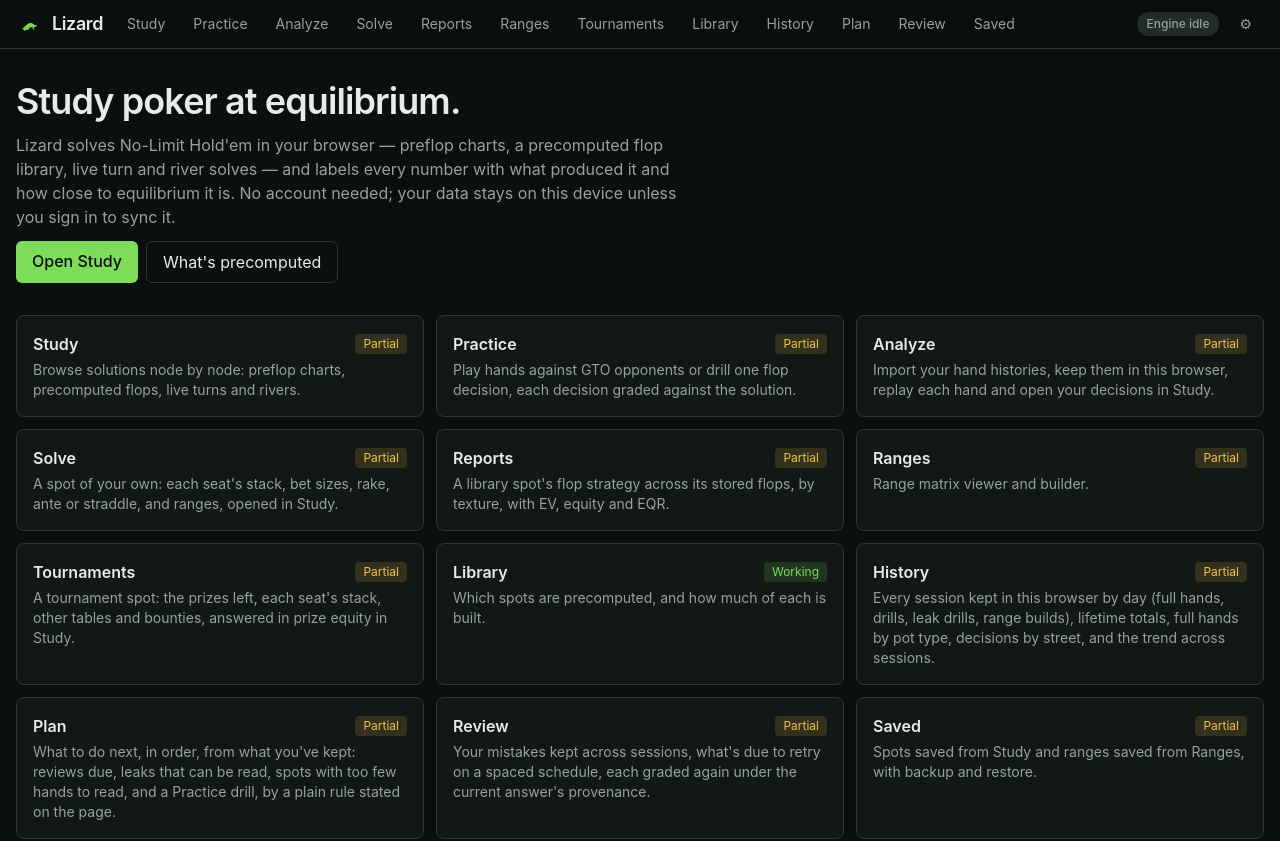
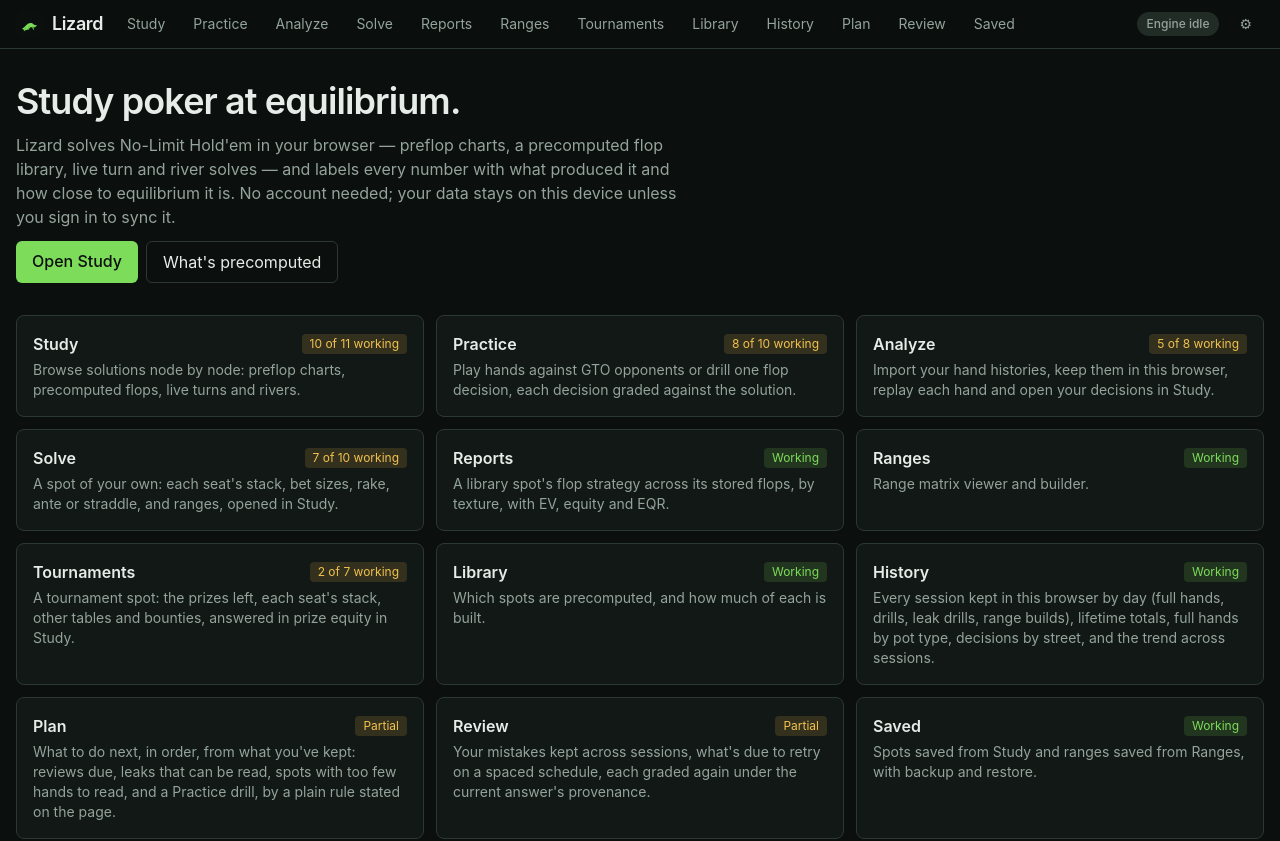
Before and after one commit to michaellhan/lizard, a React (Vite) app in the folder web/: page / in a window 1280 px wide. Shown: the top 841 px of the page. Built offline with nearby package versions, Linux system fonts and the light colour scheme.

Commit message:
The home page's badges follow the feature matrix: each page lists the rows it delivers and reads Working only when all are, else how many of them are, the rest named in its label; a test fails when routes.ts and FEATURE_MATRIX.md disagree (every card had read Partial from a fixed status)

```diff
--- a/web/src/app/routes.ts
+++ b/web/src/app/routes.ts
@@ -8,27 +8,97 @@ export interface RouteDef {
   label: string;
   /** shown in the primary nav */
   nav: boolean;
+  /** a page with `rows` takes its status from them (`routeGrade`); this is the status of one with none */
   status: RouteStatus;
   summary: string;
+  /** the docs/FEATURE_MATRIX.md rows this page delivers, by name: its badge is theirs (routes.test.ts checks the grades) */
+  rows?: string[];
+}
+
+export type Grade = "WORKING" | "PARTIAL" | "APPROXIMATE" | "NOT IMPLEMENTED";
+
+/** The Lizard grade of each row a page names, as docs/FEATURE_MATRIX.md has it. routes.test.ts reads the matrix and
+ * fails where one differs, so a regrade there has to be made here too. */
+export const GRADES: Record<string, Grade> = {
+  "Solution browser": "WORKING",
+  Preflop: "APPROXIMATE",
+  Postflop: "WORKING",
+  "Range matrices": "WORKING",
+  "Combo view": "WORKING",
+  "Frequencies & EV": "WORKING",
+  "Equity & EQR": "WORKING",
+  "Range comparison": "WORKING",
+  Filters: "WORKING",
+  "Node navigation": "WORKING",
+  "Aggregate reports": "WORKING",
+  "Preflop trainer": "APPROXIMATE",
+  "Postflop trainer": "WORKING",
+  "Full-hand play": "WORKING",
+  Drills: "WORKING",
+  "Custom drills": "WORKING",
+  "Exploit practice": "WORKING",
+  "Range-builder trainer": "WORKING",
+  Multitabling: "WORKING",
+  "EV-loss scoring": "PARTIAL",
+  "Session stats": "WORKING",
+  "Coaching / feedback": "WORKING",
+  "Hand-history import": "WORKING",
+  "Bulk upload": "WORKING",
+  "Decision grading": "PARTIAL",
+  "Leak finding": "PARTIAL",
+  "Frequency comparison vs GTO": "WORKING",
+  Results: "WORKING",
+  Reports: "PARTIAL",
+  "Saved hands": "WORKING",
+  "Preflop solves": "APPROXIMATE",
+  "Postflop solves": "WORKING",
+  "Heads-up": "WORKING",
+  Multiway: "PARTIAL",
+  "Custom ranges": "WORKING",
+  "Stacks & bet sizes": "WORKING",
+  "Node locking": "PARTIAL",
+  Rake: "WORKING",
+  "Automatic sizing": "WORKING",
+  "Convergence display": "WORKING",
+  ICM: "PARTIAL",
+  "MTT / final table": "PARTIAL",
+  Satellites: "APPROXIMATE",
+  "KO / PKO": "PARTIAL",
+  "Mystery bounty": "APPROXIMATE",
+  "Payout structures": "WORKING",
+  "Bubble factors": "WORKING",
+  PLO4: "PARTIAL",
+  "Saved solutions": "WORKING",
+  "Study plans": "PARTIAL",
+  "Preferences / progress": "WORKING",
+  "Solution comparisons": "WORKING",
+};
+
+/** A page's badge: working only where every row it names is WORKING, else how many are, and the others by grade. */
+export function routeGrade(r: RouteDef): { status: RouteStatus; working: number; total: number; others: [string, Grade][] } {
+  if (!r.rows?.length) return { status: r.status, working: 0, total: 0, others: [] };
+  const graded = r.rows.map((n) => [n, GRADES[n] ?? "NOT IMPLEMENTED"] as [string, Grade]);
+  const others = graded.filter(([, g]) => g !== "WORKING");
+  return { status: others.length ? "partial" : "working", working: graded.length - others.length, total: graded.length, others };
 }
 
 export const ROUTES: RouteDef[] = [
   { path: "", label: "Home", nav: false, status: "working", summary: "Overview" },
-  { path: "study", label: "Study", nav: true, status: "partial", summary: "Browse solutions node by node: preflop charts, precomputed flops, live turns and rivers." },
-  { path: "practice", label: "Practice", nav: true, status: "partial", summary: "Play hands against GTO opponents or drill one flop decision, each decision graded against the solution." },
-  { path: "analyze", label: "Analyze", nav: true, status: "partial", summary: "Import your hand histories, keep them in this browser, replay each hand and open your decisions in Study." },
-  { path: "solve", label: "Solve", nav: true, status: "partial", summary: "A spot of your own: each seat's stack, bet sizes, rake, ante or straddle, and ranges, opened in Study." },
-  { path: "reports", label: "Reports", nav: true, status: "partial", summary: "A library spot's flop strategy across its stored flops, by texture, with EV, equity and EQR." },
-  { path: "ranges", label: "Ranges", nav: true, status: "partial", summary: "Range matrix viewer and builder." },
-  { path: "tournaments", label: "Tournaments", nav: true, status: "partial", summary: "A tournament spot: the prizes left, each seat's stack, other tables and bounties, answered in prize equity in Study." },
-  { path: "compare", label: "Compare", nav: false, status: "partial", summary: "Two spots side by side (a tournament in chip EV, with and without rake, two stacks): the actions, the range and each hand class's change, each side with its own source." },
-  { path: "equity", label: "PLO equity", nav: false, status: "partial", summary: "PLO4 hand and range equity, exact or Monte Carlo, each number labelled as such: a calculator, not a solver." },
-  { path: "plo", label: "PLO river", nav: false, status: "partial", summary: "One heads-up PLO4 river solved exactly at the sizes you list, from ranges you type. No earlier street is solved, and there's no rake." },
+  { path: "study", label: "Study", nav: true, status: "partial", summary: "Browse solutions node by node: preflop charts, precomputed flops, live turns and rivers.", rows: ["Solution browser", "Preflop", "Postflop", "Range matrices", "Combo view", "Frequencies & EV", "Equity & EQR", "Range comparison", "Filters", "Node navigation", "Range-builder trainer"] },
+  { path: "practice", label: "Practice", nav: true, status: "partial", summary: "Play hands against GTO opponents or drill one flop decision, each decision graded against the solution.", rows: ["Preflop trainer", "Postflop trainer", "Full-hand play", "Drills", "Custom drills", "Exploit practice", "Multitabling", "EV-loss scoring", "Session stats", "Coaching / feedback"] },
+  { path: "analyze", label: "Analyze", nav: true, status: "partial", summary: "Import your hand histories, keep them in this browser, replay each hand and open your decisions in Study.", rows: ["Hand-history import", "Bulk upload", "Decision grading", "Leak finding", "Frequency comparison vs GTO", "Results", "Reports", "Saved hands"] },
+  { path: "solve", label: "Solve", nav: true, status: "partial", summary: "A spot of your own: each seat's stack, bet sizes, rake, ante or straddle, and ranges, opened in Study.", rows: ["Preflop solves", "Postflop solves", "Heads-up", "Multiway", "Custom ranges", "Stacks & bet sizes", "Node locking", "Rake", "Automatic sizing", "Convergence display"] },
+  { path: "reports", label: "Reports", nav: true, status: "partial", summary: "A library spot's flop strategy across its stored flops, by texture, with EV, equity and EQR.", rows: ["Aggregate reports"] },
+  { path: "ranges", label: "Ranges", nav: true, status: "partial", summary: "Range matrix viewer and builder.", rows: ["Range matrices", "Custom ranges"] },
+  { path: "tournaments", label: "Tournaments", nav: true, status: "partial", summary: "A tournament spot: the prizes left, each seat's stack, other tables and bounties, answered in prize equity in Study.", rows: ["ICM", "MTT / final table", "Satellites", "KO / PKO", "Mystery bounty", "Payout structures", "Bubble factors"] },
+  { path: "compare", label: "Compare", nav: false, status: "partial", summary: "Two spots side by side (a tournament in chip EV, with and without rake, two stacks): the actions, the range and each hand class's change, each side with its own source.", rows: ["Solution comparisons"] },
+  { path: "equity", label: "PLO equity", nav: false, status: "partial", summary: "PLO4 hand and range equity, exact or Monte Carlo, each number labelled as such: a calculator, not a solver.", rows: ["PLO4"] },
+  { path: "plo", label: "PLO river", nav: false, status: "partial", summary: "One heads-up PLO4 river solved exactly at the sizes you list, from ranges you type. No earlier street is solved, and there's no rake.", rows: ["PLO4"] },
   { path: "library", label: "Library", nav: true, status: "working", summary: "Which spots are precomputed, and how much of each is built." },
-  { path: "history", label: "History", nav: true, status: "partial", summary: "Every session kept in this browser by day (full hands, drills, leak drills, range builds), lifetime totals, full hands by pot type, decisions by street, and the trend across sessions." },
-  { path: "plan", label: "Plan", nav: true, status: "partial", summary: "What to do next, in order, from what you've kept: reviews due, leaks that can be read, spots with too few hands to read, and a Practice drill, by a plain rule stated on the page." },
-  { path: "review", label: "Review", nav: true, status: "partial", summary: "Your mistakes kept across sessions, what's due to retry on a spaced schedule, each graded again under the current answer's provenance." },
-  { path: "saved", label: "Saved", nav: true, status: "partial", summary: "Spots saved from Study and ranges saved from Ranges, with backup and restore." },
+  { path: "history", label: "History", nav: true, status: "partial", summary: "Every session kept in this browser by day (full hands, drills, leak drills, range builds), lifetime totals, full hands by pot type, decisions by street, and the trend across sessions.", rows: ["Session stats", "Preferences / progress"] },
+  { path: "plan", label: "Plan", nav: true, status: "partial", summary: "What to do next, in order, from what you've kept: reviews due, leaks that can be read, spots with too few hands to read, and a Practice drill, by a plain rule stated on the page.", rows: ["Study plans"] },
+  { path: "review", label: "Review", nav: true, status: "partial", summary: "Your mistakes kept across sessions, what's due to retry on a spaced schedule, each graded again under the current answer's provenance.", rows: ["Study plans"] },
+  { path: "saved", label: "Saved", nav: true, status: "partial", summary: "Spots saved from Study and ranges saved from Ranges, with backup and restore.", rows: ["Saved solutions", "Saved hands"] },
   { path: "engine", label: "Engine", nav: false, status: "working", summary: "Solver runtime status, threads, versions and diagnostics." },
   { path: "settings", label: "Settings", nav: false, status: "working", summary: "Solver mode, backend, library source and display." },
 ];
--- a/web/src/features/home/HomePage.tsx
+++ b/web/src/features/home/HomePage.tsx
@@ -1,5 +1,5 @@
 import { Link } from "react-router";
-import { ROUTES, type RouteStatus } from "@/app/routes";
+import { routeGrade, ROUTES, type RouteDef, type RouteStatus } from "@/app/routes";
 
 const BADGE: Record<RouteStatus, { text: string; cls: string }> = {
   working: { text: "Working", cls: "bg-accent/15 text-accent" },
@@ -31,7 +31,7 @@ export function HomePage() {
           <Link key={r.path} to={`/${r.path}`} className="rounded-lg border border-border bg-surface p-4 hover:border-accent/50">
             <div className="flex items-center justify-between gap-2">
               <h2 className="font-semibold">{r.label}</h2>
-              <span className={`rounded px-2 py-0.5 text-xs ${BADGE[r.status].cls}`}>{BADGE[r.status].text}</span>
+              <Badge r={r} />
             </div>
             <p className="mt-1 text-sm text-muted">{r.summary}</p>
           </Link>
@@ -51,3 +51,17 @@ export function HomePage() {
     </div>
   );
 }
+
+/** A page's badge from the feature matrix's rows it delivers: "Working" only where all are, else how many are, the
+ * others named with their grades in its label (docs/FEATURE_MATRIX.md). */
+function Badge({ r }: { r: RouteDef }) {
+  const g = routeGrade(r);
+  const b = BADGE[g.status];
+  if (g.status !== "partial" || !g.total) return <span className={`rounded px-2 py-0.5 text-xs ${b.cls}`}>{b.text}</span>;
+  const rest = g.others.map(([n, grade]) => `${n}: ${grade.toLowerCase()}`).join("; ");
+  return (
+    <span className={`shrink-0 rounded px-2 py-0.5 text-xs ${b.cls}`} title={`Not yet working: ${rest}`} aria-label={`${g.working} of ${g.total} features working; not yet: ${rest}`}>
+      {g.total === 1 ? b.text : `${g.working} of ${g.total} working`}
+    </span>
+  );
+}
```
Also changed, not shown: 2 other files (tests, documents, lock files or other folders).
